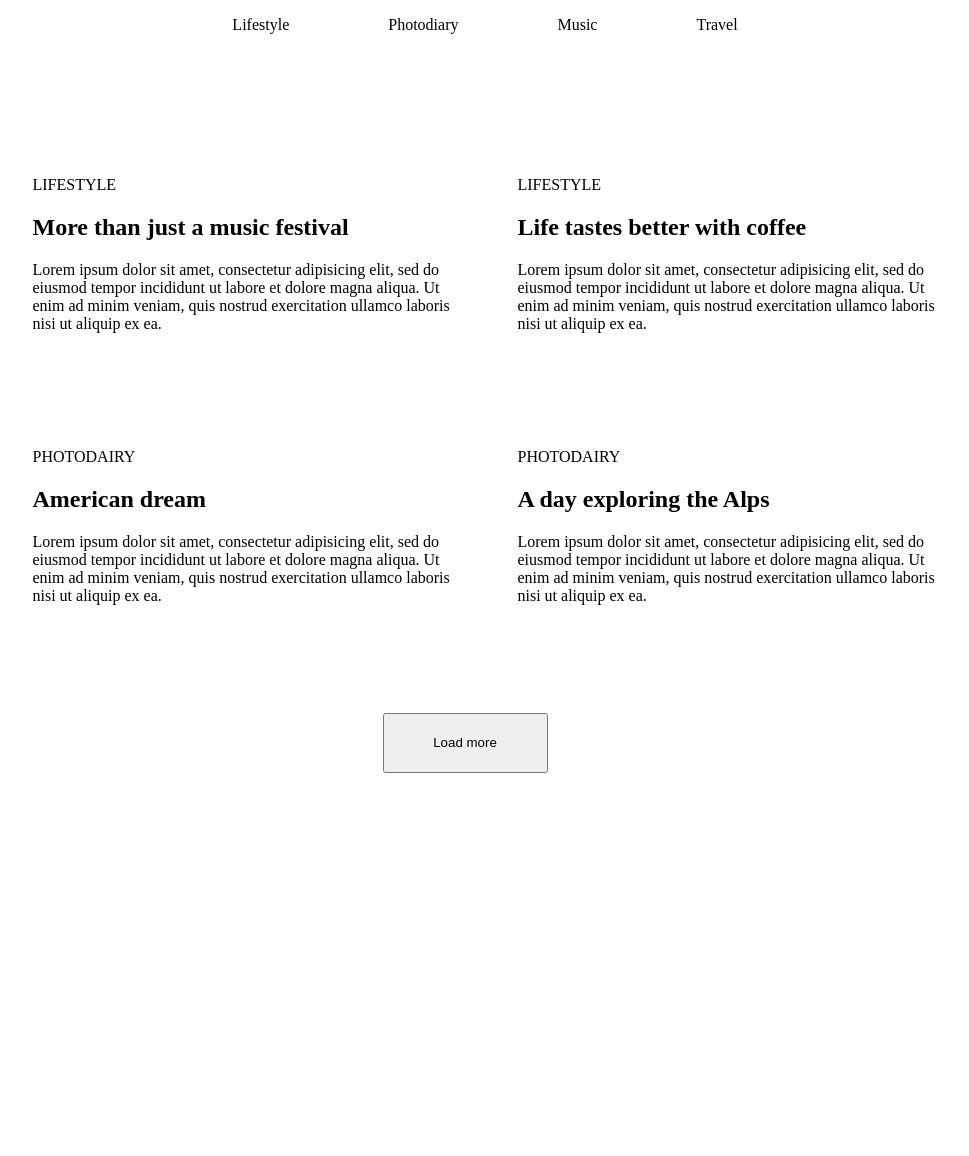
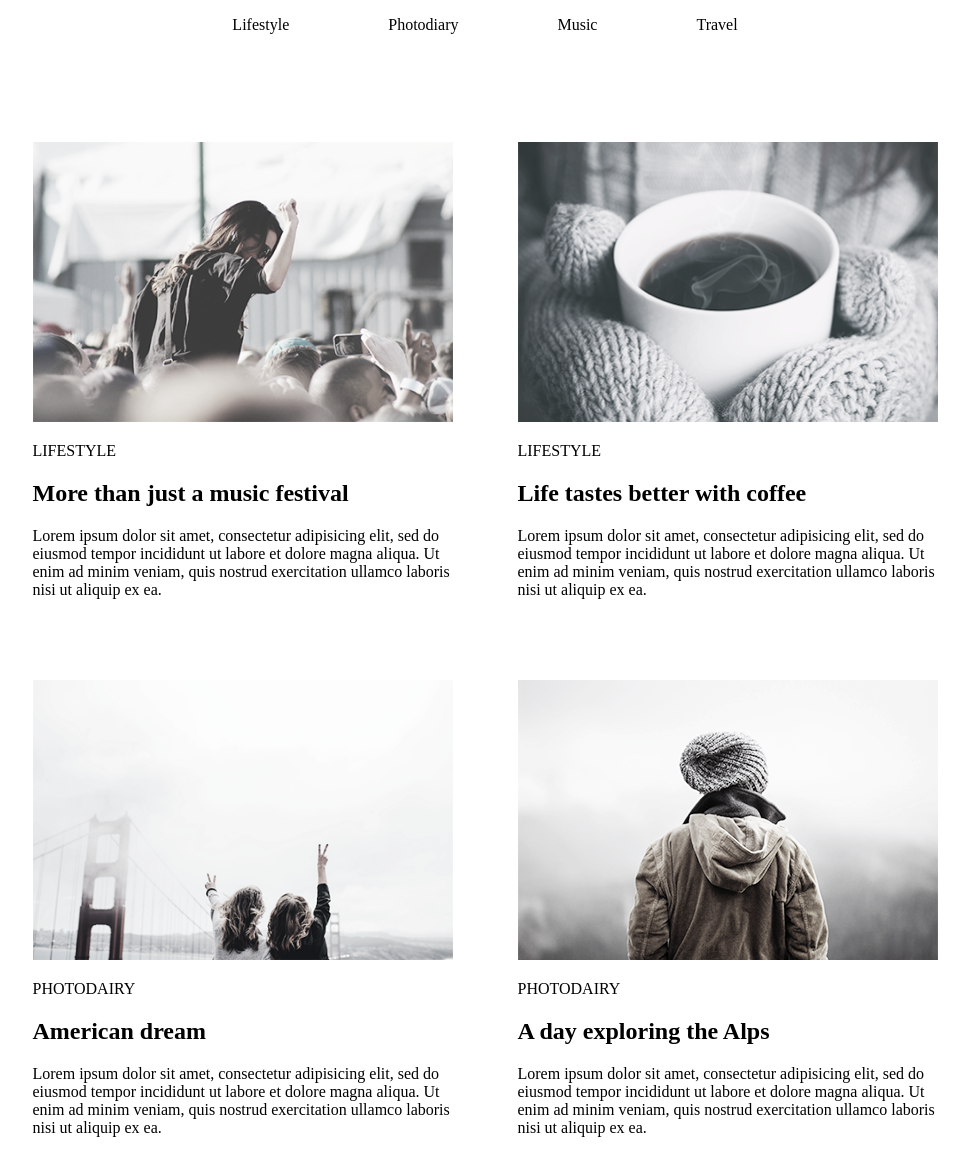
Before and after one commit to VolodymyrIpatenko/figma, a plain HTML site: page index.html in a window 1280 px wide. Shown: the top 1156 px of the page, without its empty margins (175-1144 px from the left). Before the commit the page ends 800 px from the top, so only its background shows below. Drawn offline with Linux system fonts and the light colour scheme.

Commit message:
Update index.html

```diff
--- a/index.html
+++ b/index.html
@@ -48,7 +48,7 @@
     <section>
       <ul class="images">
         <li>
-          <img src="./images/1.png" alt="" />
+          <img src="./1.png" alt="" />
           <p class="">LIFESTYLE</p>
           <h2>More than just a music festival</h2>
           <p class="">
@@ -59,7 +59,7 @@
           </p>
         </li>
         <li>
-          <img src="./images/2.png" alt="" />
+          <img src="./2.png" alt="" />
           <p>LIFESTYLE</p>
           <h2>Life tastes better with coffee</h2>
           <p>
@@ -70,7 +70,7 @@
           </p>
         </li>
         <li>
-          <img src="./images/3.png" alt="" />
+          <img src="./3.png" alt="" />
           <p>PHOTODAIRY</p>
           <h2>American dream</h2>
           <p>
@@ -81,7 +81,7 @@
           </p>
         </li>
         <li>
-          <img src="./images/4.png" alt="" />
+          <img src="./4.png" alt="" />
           <p>PHOTODAIRY</p>
           <h2>A day exploring the Alps</h2>
           <p>
```
